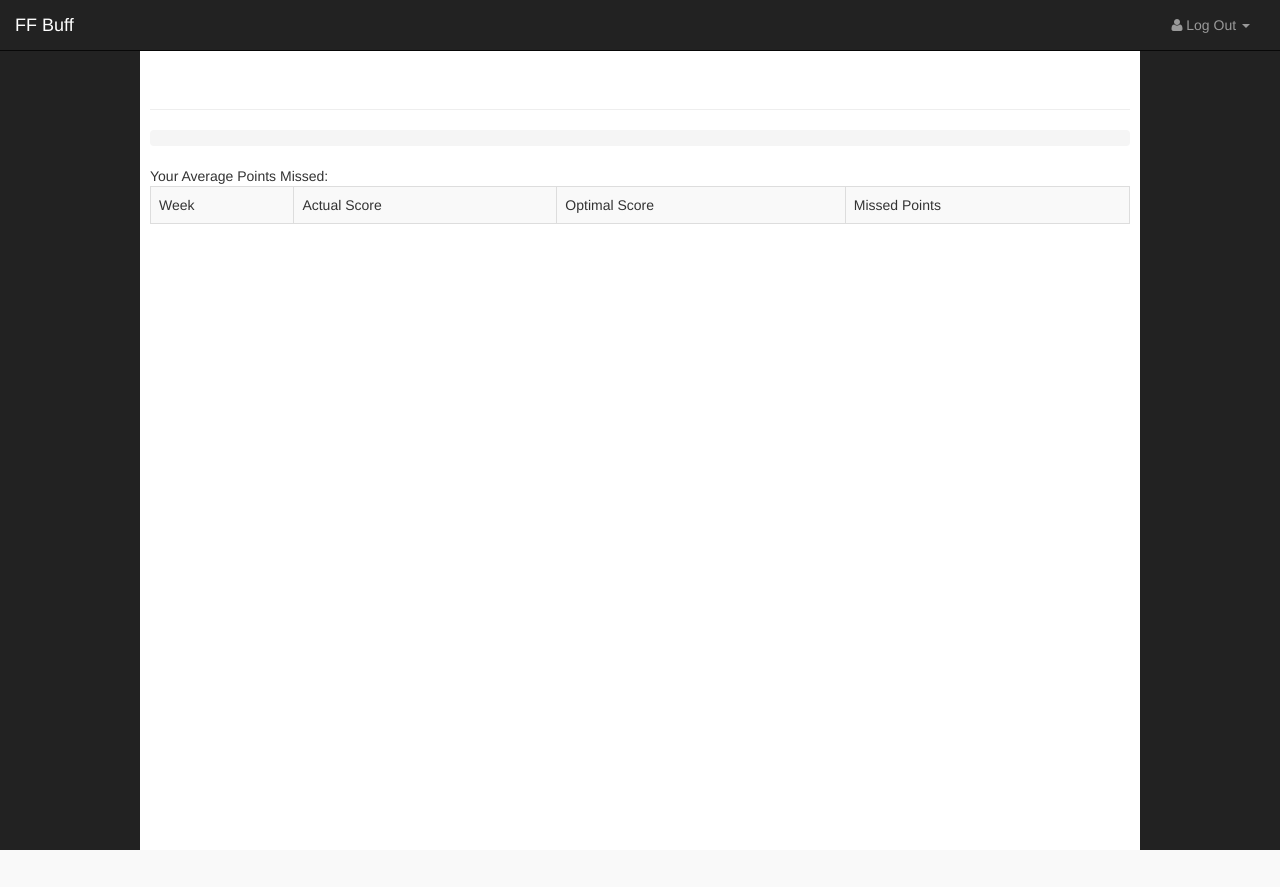
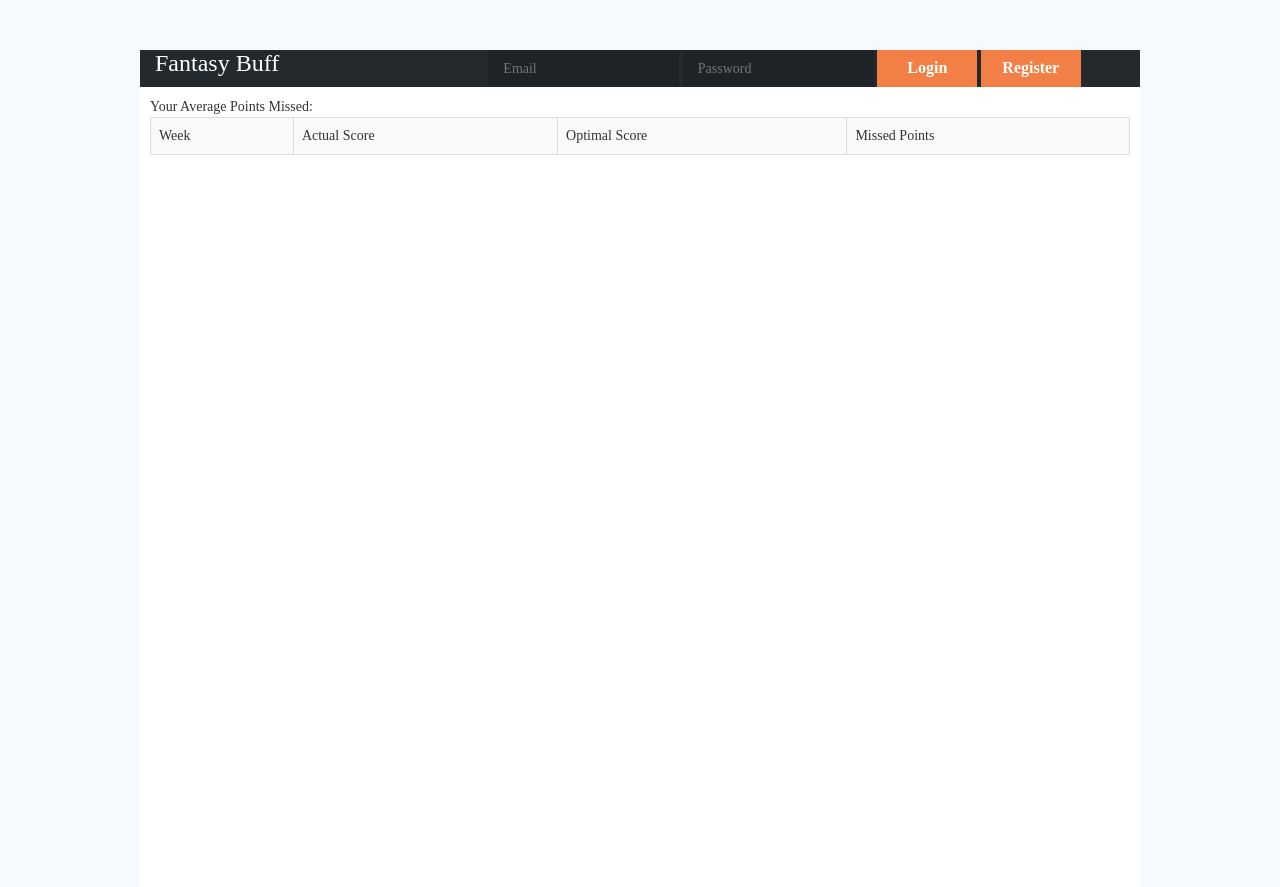
Before and after one commit to waprin/fantasybuff, a Django app: template teams/templates/teams/team.html in a window 1280 px wide. Before the commit the page ends 850 px from the top, so only its background shows below. Run offline with Django 3.2, Linux system fonts and the light colour scheme; the template is opened without the code that fills it, so the values that code supplies are empty; parts of the project's set-up code (start-up, migrations or seed data) failed here and were passed over; some libraries are stand-ins or nearby versions.

Commit message:
Updated CSS To Landing Page With Top Right Login

```diff
--- /dev/null
+++ b/static/css/buff.css
@@ -0,0 +1,49 @@
+html, body {
+    font-family: 'Quicksand';
+    background-color: #f7fafd;
+}
+
+.top-bar {
+    background: #24292d;
+    height: 37px;
+    margin-bottom: 0px;
+    color: white;
+}
+
+.logo h3 {
+    vertical-align: top;
+    margin-top:0px;
+}
+
+.login-button {
+    height: 37px;
+    width: 100px;
+    background-color: #F27F45;
+    margin: 0 !important;
+    padding: 0 !important;
+    border: none;
+    vertical-align: top;
+    color: white;
+    font-family: 'Quicksand';
+    font-weight: 700;
+    font-size: 16px;
+    display: inline-block !important;
+}
+
+.button_to {
+    display: inline;
+}
+
+.my-form-control {
+    width: 30% !important;
+    margin: 0 !important;
+    padding: 0 0 0 15px !important;
+    padding-left: 10px;
+    height: 37px !important;
+    vertical-align: top;
+    display: inline-block !important;
+    border-radius: 0 !important;
+    background-color: #1f2327 !important;
+    border: none !important;
+    color: white !important;
+}
--- a/static/js/app/main.js
+++ b/static/js/app/main.js
@@ -1,5 +1,4 @@
 // Generated by CoffeeScript 1.8.0
-(function() {
 define(['jquery', 'app/home_view', 'bootstrap'], function($, home) {
   return $(function() {
     var Leagues;
@@ -9,5 +8,3 @@
     });
   });
 });
-
-}).call(this);
--- a/static/js/main.js
+++ b/static/js/main.js
@@ -25,8 +25,8 @@ requirejs.config({
             deps: ["jquery"],
             exports: "$.fn.popover"
         }
-    },
-    enforceDefine: true
+    }
+   /* enforceDefine: true*/
 });
 
 // Start loading the main app file. Put all of
--- a/teams/templates/teams/backbone.html
+++ b/teams/templates/teams/backbone.html
@@ -29,6 +29,8 @@
     {% endblock %}
 
 {% block content %}
+<div class="row">
+<div class="col-lg-12">
     <div class="container">
         <div class="navbar-collapse collapse">
             <ul id="league_navigation" class="nav nav-tabs">
@@ -81,7 +83,8 @@
         </div>
         </div>
     </div>
-
+  </div>
+</div>
 {% endblock %}
 
 {% block endscripts %}
--- a/teams/templates/teams/base.html
+++ b/teams/templates/teams/base.html
@@ -9,7 +9,7 @@
     <meta name="description" content="">
     <meta name="author" content="">
 
-    <title>SB Admin - Bootstrap Admin Template</title>
+    <title>Fantasy Buff</title>
 
     <!-- Bootstrap Core CSS -->
     <link href="/static/css/bootstrap.min.css" rel="stylesheet">
@@ -17,8 +17,11 @@
     <!-- Custom CSS -->
     <link href="/static/css/sb-admin.css" rel="stylesheet">
 
+    <link href="/static/css/buff.css" rel="stylesheet">
+
     <!-- Custom Fonts -->
     <link href="/static/css/font-awesome.min.css" rel="stylesheet" type="text/css">
+
 
     {% block pagescripts %}
 
@@ -34,22 +37,13 @@
 </head>
 
 <body>
+ <div class="top-bar container">
+      <div class="row">
+        <div class="col-lg-4 logo">
+          <h3>Fantasy Buff</h3>
+        </div>
+{% if user.is_authenticated %}
 
-    <div id="wrapper">
-
-        <!-- Navigation -->
-        <nav class="navbar navbar-inverse navbar-fixed-top" role="navigation">
-            <!-- Brand and toggle get grouped for better mobile display -->
-            <div class="navbar-header">
-                <button type="button" class="navbar-toggle" data-toggle="collapse" data-target=".navbar-ex1-collapse">
-                    <span class="sr-only">Toggle navigation</span>
-                    <span class="icon-bar"></span>
-                    <span class="icon-bar"></span>
-                    <span class="icon-bar"></span>
-                </button>
-                <a class="navbar-brand" href="index.html">FF Buff</a>
-            </div>
-            <!-- Top Menu Items -->
   <ul class="nav navbar-right top-nav">
                 <li class="dropdown">
                     <a href="#" class="dropdown-toggle" data-toggle="dropdown"><i class="fa fa-user"></i> Log Out <b class="caret"></b></a>
@@ -60,43 +54,36 @@
                     </ul>
                 </li>
             </ul>
+{% else %}
 
-        </nav>
-
-        <div id="page-wrapper">
-              <!-- Page Heading -->
-                <div class="row">
-                    <div class="col-lg-12">
-                        <h1 class="page-header">
-                            {% block header %}
-                            {% endblock %}
-                        </h1>
-                        <ol class="breadcrumb">
-                            {% for nav in navigation %}
-                                <li>
-                                    <i class="fa fa-dashboard"></i>  <a href="{{ nav.href }}">{{ nav.value }}</a>
-                                </li>
-                            {% endfor %}
-                        </ol>
+        <div class="col-lg-8">
+           <form class="button_to" method="post" action="" role="form">
+            <input class="my-form-control" name="email" placeholder="Email" type="email"/>
+            <input class="my-form-control" name="password" placeholder="Password" type="password"/>
+            {% csrf_token %}
+            <input class="login-button" type="submit" value="Login">
+          </form>
+          <form class="button_to">
+            <input class="login-button" type="submit" value="Register">
+          </form>
+        </div>
+{% endif %}
       </div>
     </div>
-        {% block content %}
 
 
-            </div>
-            <!-- /.container-fluid -->
-            {% endblock %} <!-- endblock content-->
+   <div id="wrapper">
+     <div id="page-wrapper">
+        {% block content %}
+        {% endblock %}
      </div>
    <!-- /#page-wrapper -->
-
    </div>
    <!-- /#wrapper -->
 
    {% block endscripts %}
 
    {% endblock %}
-
-
 </body>
 
 </html>
```
Also changed, not shown: teams/templates/teams/login.html (+12 -3 lines), 1 other file. Lines whose indentation alone changed are shown as unchanged.
